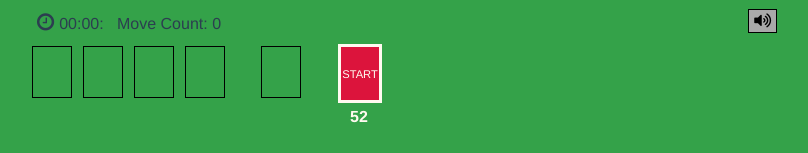
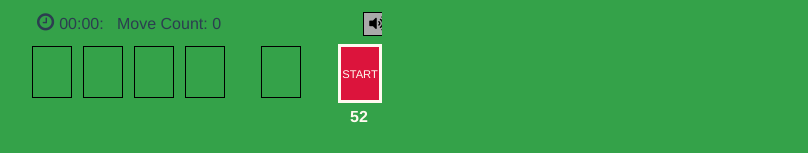
Before and after one commit to nisino25/solitaire, a Vue app: page / in a window 1280 px wide. Shown: the top 153 px of the page, without its empty margins (433-1241 px from the left). Built offline with nearby package versions, Linux system fonts and the light colour scheme.

Commit message:
chang the style for the top buttons

```diff
--- a/public/index.html
+++ b/public/index.html
@@ -6,6 +6,7 @@
     <meta name="viewport" content="width=device-width,initial-scale=1.0">
     <!-- <link rel="icon" href="<%= BASE_URL %>favicon.ico"> -->
     <link rel="icon" href="favicon.png">
+    <link rel="apple-touch-icon" href="favicon.png"/>
 
     <title><%= htmlWebpackPlugin.options.title %></title>
   </head>
--- a/src/App.vue
+++ b/src/App.vue
@@ -14,6 +14,8 @@
         <div class="detail">
           <div>
             <!-- <div v-if="!hasGameStarted" class="button" @click="startGame()" style="background-color:  white;">START</div> -->
+            <div v-if="hasGameStarted" class="button button2" @click="reset()" style="background-color:  darkgrey;">RESET</div>
+
             <div v-if="needSound" class="button button1" @click="needSound = !needSound" style="background-color:  darkgrey;"><i class='fas fa-volume-up' style='font-size:15px'></i></div>
 
 
@@ -21,7 +23,6 @@
 
 
 
-            <div v-if="hasGameStarted" class="button button2" @click="reset()" style="background-color:  darkgrey;">RESET</div>
 
             <!-- <div v-if="hasGameStarted" class="button" @click="finish()" style="background-color:  darkgrey;">Finish</div> -->
 
@@ -1388,7 +1389,7 @@ body {
 
 
 .button {
-  position: absolute;
+  /* position: absolute; */
 
 
 
@@ -1401,6 +1402,7 @@ body {
 
   text-align: center;
   text-decoration: none;
+  float: right;
   /* display: inline-block; */
   font-size: 13px;
 
@@ -1408,13 +1410,16 @@ body {
 }
 
 .button1{
-  right: 70px;
-  margin-top: -3px;
+  margin-right: 15px;
+  /* width: 50px; */
+  /* margin-top: -3px; */
 }
 
 .button2{
-  right: 12.5px;
-  margin-top: -3px;
+  margin-right: 25px;
+  /* width: px; */
+  /* right: 12.5px; */
+  /* margin-top: -3px; */
 }
 
 
```
